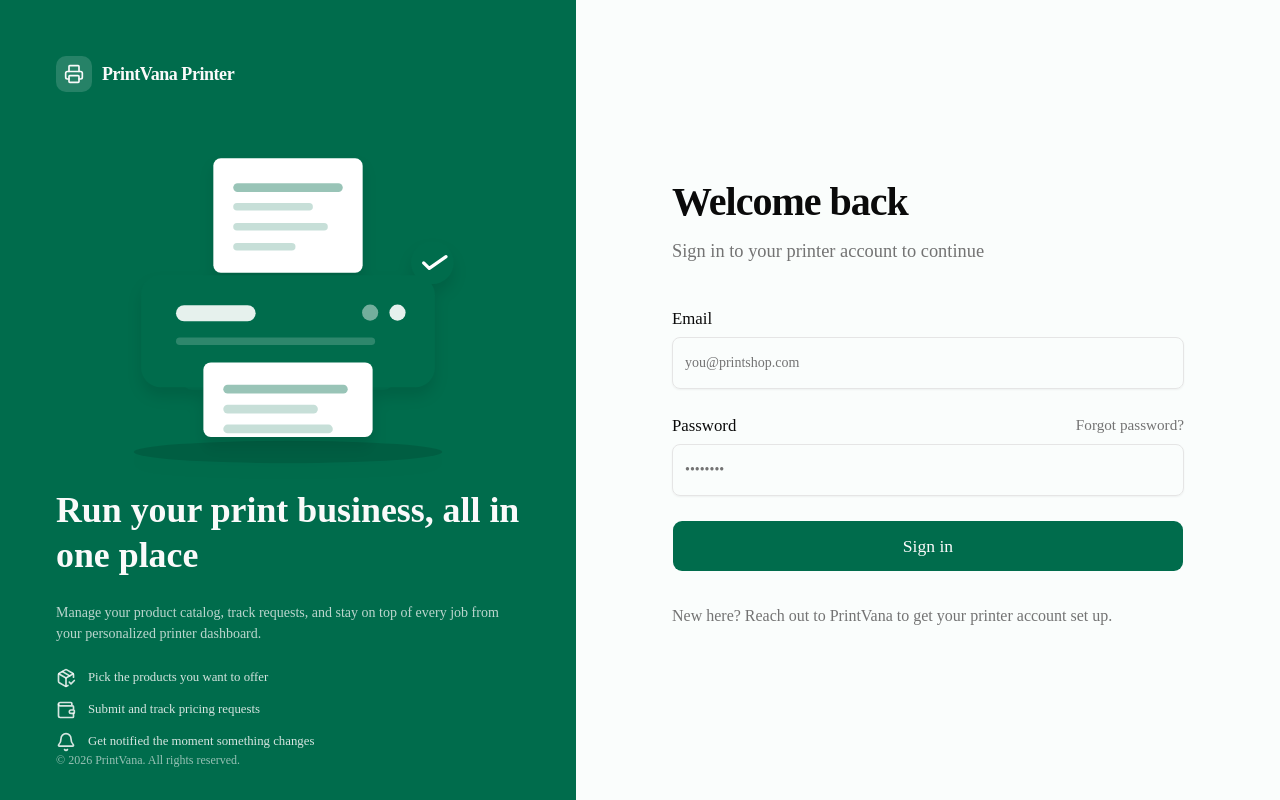
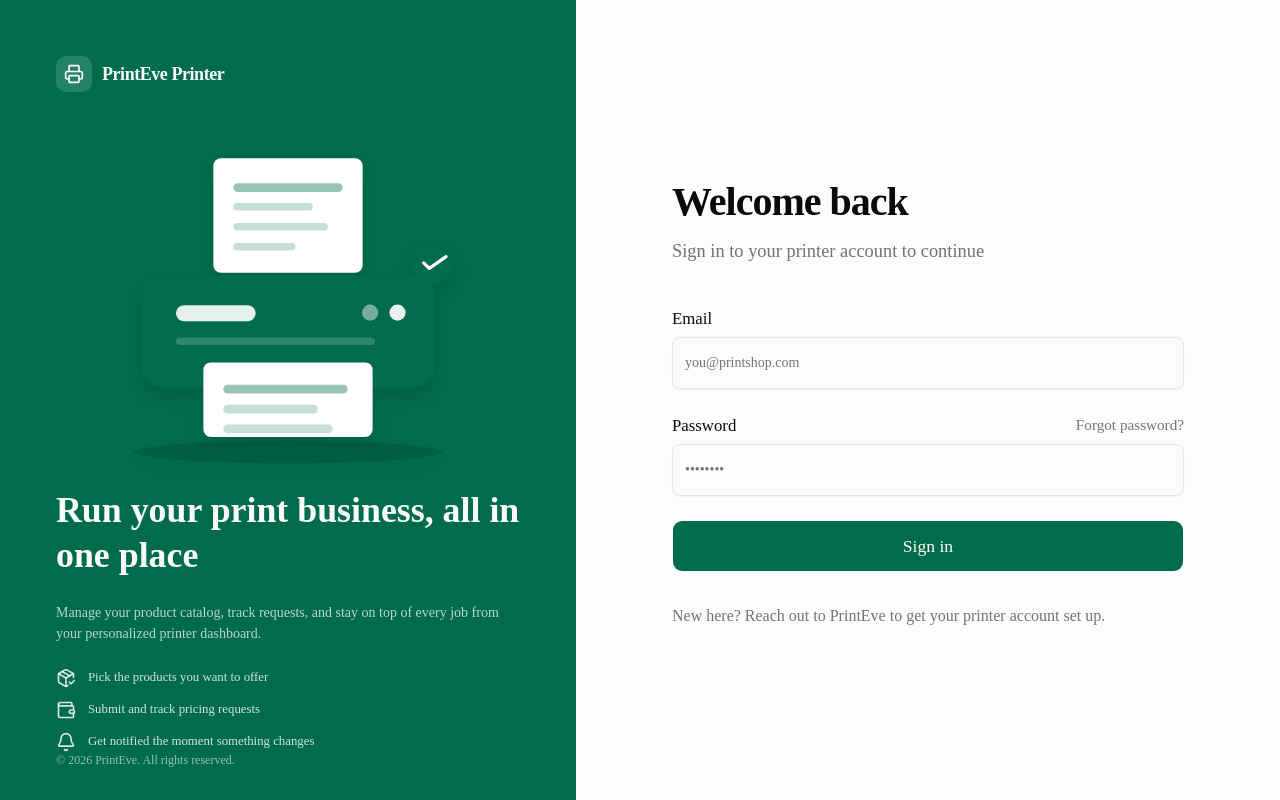
Before and after one commit to tarangsachaniya/printeve-printer, a Next.js app: page /login in a window 1280 px wide. Built offline with nearby package versions, Linux system fonts and the light colour scheme.

Commit message:
PrintEve Name change

```diff
--- a/app/(auth)/login/page.tsx
+++ b/app/(auth)/login/page.tsx
@@ -73,7 +73,7 @@ export default function LoginPage() {
           <div className="flex h-9 w-9 items-center justify-center rounded-lg bg-primary-foreground/15">
             <Printer className="h-5 w-5" />
           </div>
-          <span className="text-lg 2xl:text-xl font-semibold tracking-tight">PrintVana Printer</span>
+          <span className="text-lg 2xl:text-xl font-semibold tracking-tight">PrintEve Printer</span>
         </div>
 
         <div className="flex justify-center text-primary-foreground/90 my-6">
@@ -105,7 +105,7 @@ export default function LoginPage() {
         </div>
 
         <p className="text-primary-foreground/60 text-xs 2xl:text-sm">
-          © {new Date().getFullYear()} PrintVana. All rights reserved.
+          © {new Date().getFullYear()} PrintEve. All rights reserved.
         </p>
       </div>
 
@@ -174,7 +174,7 @@ export default function LoginPage() {
           </form>
 
           <p className="mt-6 xl:mt-8 text-center lg:text-left text-[clamp(0.75rem,1.4vw,1rem)] text-muted-foreground">
-            New here? Reach out to PrintVana to get your printer account set up.
+            New here? Reach out to PrintEve to get your printer account set up.
           </p>
         </div>
       </div>
--- a/app/layout.tsx
+++ b/app/layout.tsx
@@ -14,8 +14,8 @@ const geistMono = Geist_Mono({
 });
 
 export const metadata: Metadata = {
-  title: "PrintVana Printer",
-  description: "PrintVana printer dashboard",
+  title: "PrintEve Printer",
+  description: "PrintEve printer dashboard",
 };
 
 export default function RootLayout({
--- a/components/printer-sidebar.tsx
+++ b/components/printer-sidebar.tsx
@@ -26,7 +26,7 @@ export function PrinterSidebar() {
   return (
     <aside className="flex flex-col w-60 shrink-0 border-r bg-sidebar h-screen sticky top-0">
       <div className="flex items-center h-16 px-6 border-b">
-        <span className="font-bold text-lg tracking-tight">PrintVana</span>
+        <span className="font-bold text-lg tracking-tight">PrintEve</span>
         <span className="ml-2 text-xs text-muted-foreground">Printer</span>
       </div>
 
--- a/components/product-request-form.tsx
+++ b/components/product-request-form.tsx
@@ -82,7 +82,7 @@ async function uploadToCloudinary(file: File, type: 'image' | 'video'): Promise<
   const fd = new FormData()
   fd.append('file', file)
   fd.append('upload_preset', UPLOAD_PRESET)
-  fd.append('folder', 'printvana/products')
+  fd.append('folder', 'printEve/products')
   const res = await fetch(`https://api.cloudinary.com/v1_1/${CLOUD_NAME}/${type}/upload`, {
     method: 'POST',
     body: fd,
```
